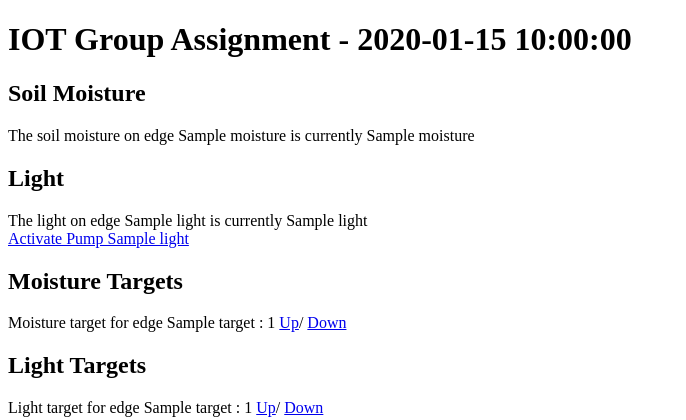
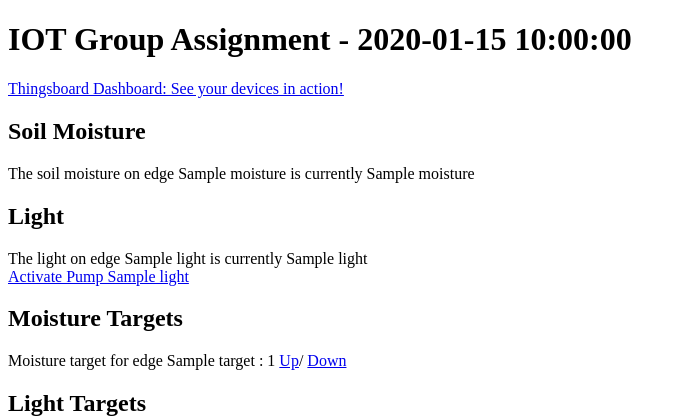
Before and after one commit to jag3rm3ist3r/GroupAssignment, a Flask app: template src/templates/index.html in a window 1280 px wide. Shown: the top 420 px of the page, without its empty margins (0-686 px from the left). Run offline with Flask 2, Linux system fonts and the light colour scheme; the template is opened without the code that fills it: most values are stand-ins (such as "Sample title", 1, 10 or a date in 2020); some libraries are stand-ins or nearby versions.

Commit message:
Added link to tb dashboard

```diff
--- a/src/templates/index.html
+++ b/src/templates/index.html
@@ -20,6 +20,8 @@
 	</head>
 	<body>
 		<h1>IOT Group Assignment - {{ time }}</h1>
+
+		<a href="https://thingsboard.cloud/dashboard/574f8790-d9c4-11ec-a502-79978f9d7342?publicId=b81e3c90-d9da-11ec-8358-ed280d61aec5">Thingsboard Dashboard: See your devices in action!</a>
 
 		<!-- Current status of the sensors. -->
 		<h2>Soil Moisture</h2>
```
